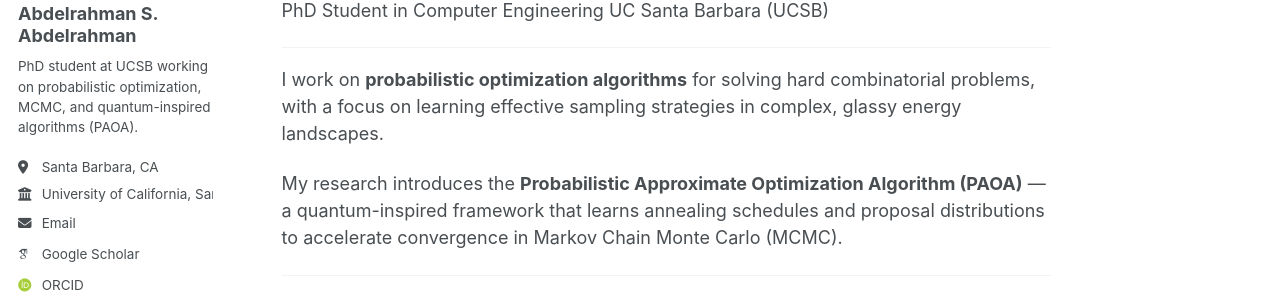
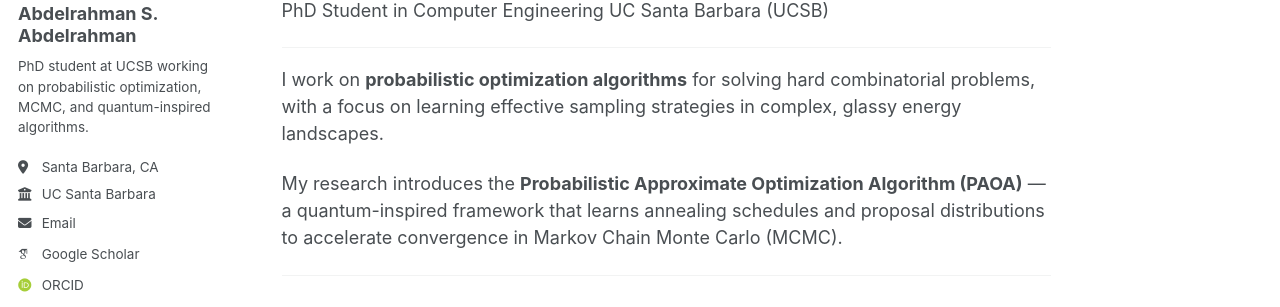
Before and after one commit to abdelrahmanseed/abdelrahmanseed.github.io, a Jekyll site: the page built from _pages/about.md, in a window 1280 px wide. Shown: the part 242-549 px from the top of the page. Built offline with Jekyll 4.4.1, drawn with Linux system fonts in a browser that asks for light colours; some web fonts are replaced; a script bundle is joined from its source files by our own code; library files that are not in the unit come from our copies.

Commit message:
Clean about page

```diff
--- a/_config.yml
+++ b/_config.yml
@@ -26,9 +26,9 @@ author:
   avatar           : "me.png"
   name             : "Abdelrahman S. Abdelrahman"
   # pronouns         : # example: "she/her"
-  bio              : "PhD student at UCSB working on probabilistic optimization, MCMC, and quantum-inspired algorithms (PAOA)."
+  bio              : "PhD student at UCSB working on probabilistic optimization, MCMC, and quantum-inspired algorithms."
   location         : "Santa Barbara, CA"
-  employer         : "University of California, Santa Barbara"
+  employer         : "UC Santa Barbara"
   # uri              : # URL
   email            : "abdelrahman@ucsb.edu"
 
```
